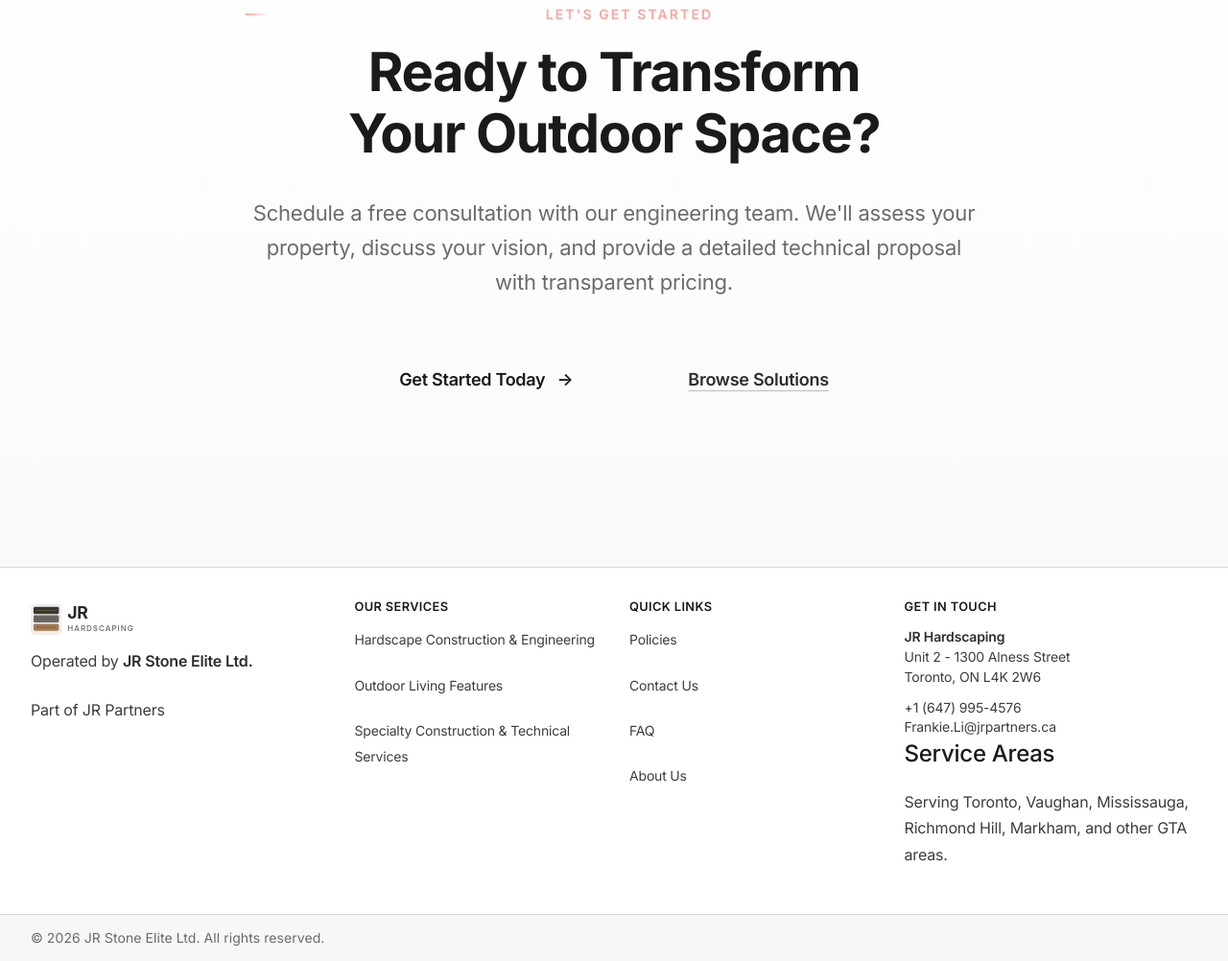
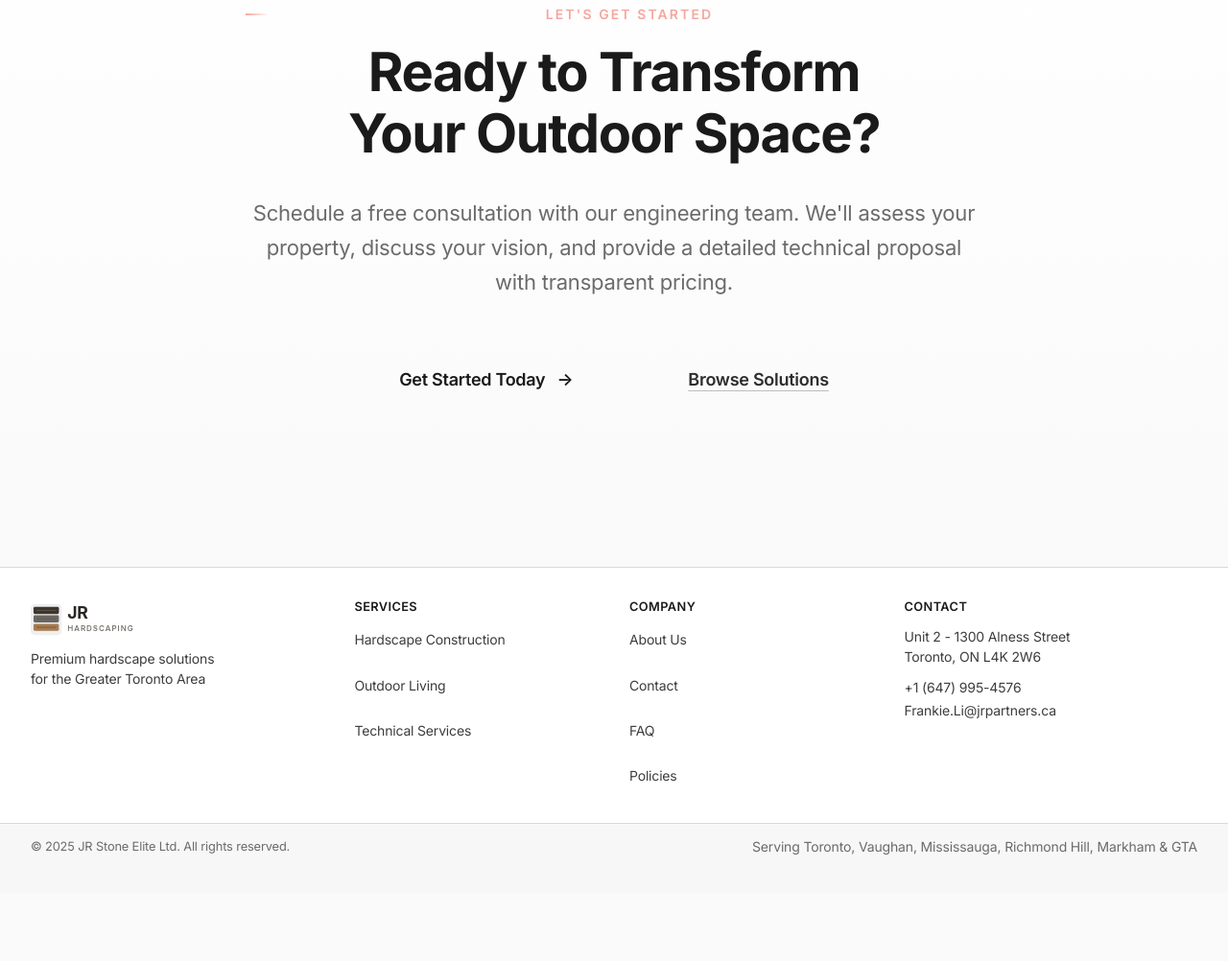
Before and after one commit to StoryBeeBooks/jrhardscaping, a plain HTML site: page index.html in a window 1280 px wide. Shown: the part 5530-6532 px from the top of the page at 96% size. After the commit the page ends 6461 px from the top, so only its background shows below. Drawn offline with Linux system fonts and the light colour scheme.

Commit message:
Update all footers: remove 'Operated by' text, simplify headings, consistent typography across all pages

```diff
--- a/index.html
+++ b/index.html
@@ -372,57 +372,49 @@
                 <div class="footer-logo-section">
                     <img src="images/logo.svg" alt="JR Hardscaping Logo" class="footer-logo">
                 </div>
-                <p class="footer-subtext">Operated by <strong>JR Stone Elite Ltd.</strong></p>
-                <p class="footer-trust-signal">Part of JR Partners</p>
+                <p class="footer-tagline">Premium hardscape solutions for the Greater Toronto Area</p>
             </div>
 
             <!-- Column 2: Services -->
             <div class="footer-sitemap">
-                <h4 class="footer-heading">Our Services</h4>
+                <h4 class="footer-heading">Services</h4>
                 <ul class="footer-links">
-                    <li><a href="service-construction.html" class="footer-link">Hardscape Construction & Engineering</a></li>
-                    <li><a href="service-outdoor-living.html" class="footer-link">Outdoor Living Features</a></li>
-                    <li><a href="service-site-management.html" class="footer-link">Specialty Construction & Technical Services</a></li>
+                    <li><a href="service-construction.html" class="footer-link">Hardscape Construction</a></li>
+                    <li><a href="service-outdoor-living.html" class="footer-link">Outdoor Living</a></li>
+                    <li><a href="service-site-management.html" class="footer-link">Technical Services</a></li>
                 </ul>
             </div>
 
             <!-- Column 3: Quick Links -->
             <div class="footer-sitemap">
-                <h4 class="footer-heading">Quick Links</h4>
+                <h4 class="footer-heading">Company</h4>
                 <ul class="footer-links">
+                    <li><a href="about.html" class="footer-link">About Us</a></li>
+                    <li><a href="contact.html" class="footer-link">Contact</a></li>
+                    <li><a href="faq.html" class="footer-link">FAQ</a></li>
                     <li><a href="policies.html" class="footer-link">Policies</a></li>
-                    <li><a href="contact.html" class="footer-link">Contact Us</a></li>
-                    <li><a href="faq.html" class="footer-link">FAQ</a></li>
-                    <li><a href="about.html" class="footer-link">About Us</a></li>
                 </ul>
             </div>
 
-            <!-- Column 3: NAP & Geographic Service Area -->
+            <!-- Column 4: Contact -->
             <div class="footer-contact">
-                <h4 class="footer-heading">Get In Touch</h4>
+                <h4 class="footer-heading">Contact</h4>
                 <address class="footer-address">
-                    <p class="address-line">
-                        <strong>JR Hardscaping</strong><br>
-                        Unit 2 - 1300 Alness Street<br>
-                        Toronto, ON L4K 2W6
+                    <p class="address-line">Unit 2 - 1300 Alness Street<br>Toronto, ON L4K 2W6</p>
+                    <p class="contact-info">
+                        <a href="tel:+16479954576" class="contact-link">+1 (647) 995-4576</a>
                     </p>
                     <p class="contact-info">
-                        <a href="tel:+16479954576" class="contact-link">+1 (647) 995-4576</a><br>
                         <a href="mailto:Frankie.Li@jrpartners.ca" class="contact-link">Frankie.Li@jrpartners.ca</a>
                     </p>
                 </address>
-                <div class="service-areas">
-                    <h5 class="service-heading">Service Areas</h5>
-                    <p class="service-text">Serving Toronto, Vaughan, Mississauga, Richmond Hill, Markham, and other GTA areas.</p>
-                </div>
             </div>
         </div>
 
         <!-- Copyright Bar -->
         <div class="footer-bottom">
-            <div class="footer-copyright">
-                <p>&copy; 2026 JR Stone Elite Ltd. All rights reserved.</p>
-            </div>
+            <p class="footer-copyright">&copy; 2025 JR Stone Elite Ltd. All rights reserved.</p>
+            <p class="footer-service-areas">Serving Toronto, Vaughan, Mississauga, Richmond Hill, Markham & GTA</p>
         </div>
     </footer>
 
--- a/styles.css
+++ b/styles.css
@@ -1706,19 +1706,15 @@ tbody tr:hover {
 
 /* Tablet Devices - Footer and Card Responsive Text */
 @media (max-width: 992px) {
-    .footer-brand {
-        font-size: var(--text-xl);
-    }
-
-    .footer-subtext,
+    .footer-tagline,
     .footer-link,
     .address-line,
     .contact-info {
-        font-size: 0.9rem;
+        font-size: 0.85rem;
     }
 
     .footer-heading {
-        font-size: 1rem;
+        font-size: 0.75rem;
     }
 
     .card-title {
```
Also changed, not shown: about.html (+24 -23 lines), contact.html (+24 -23 lines), faq.html (+24 -23 lines), policies.html (+24 -23 lines), products.html (+24 -23 lines), solutions.html (+24 -23 lines), thank-you.html (+24 -23 lines).
